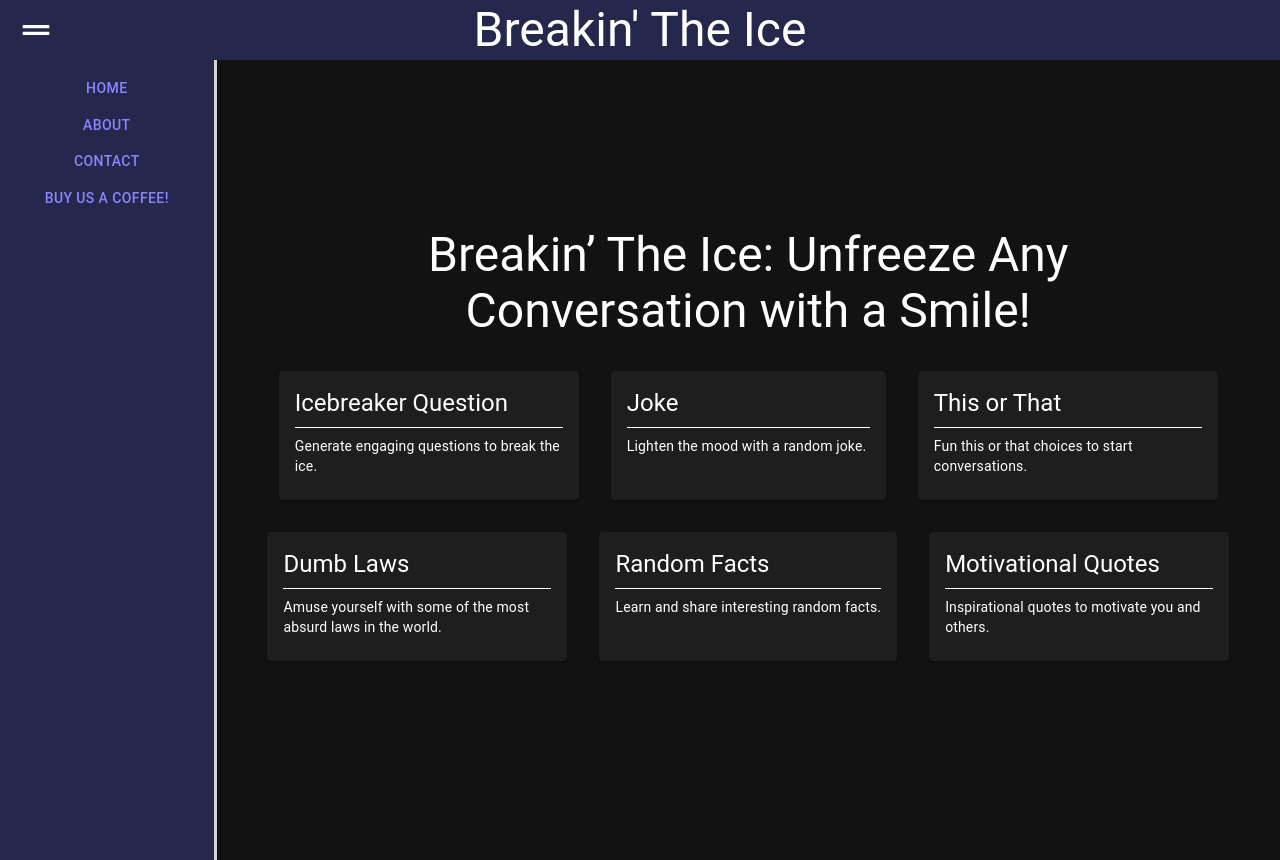
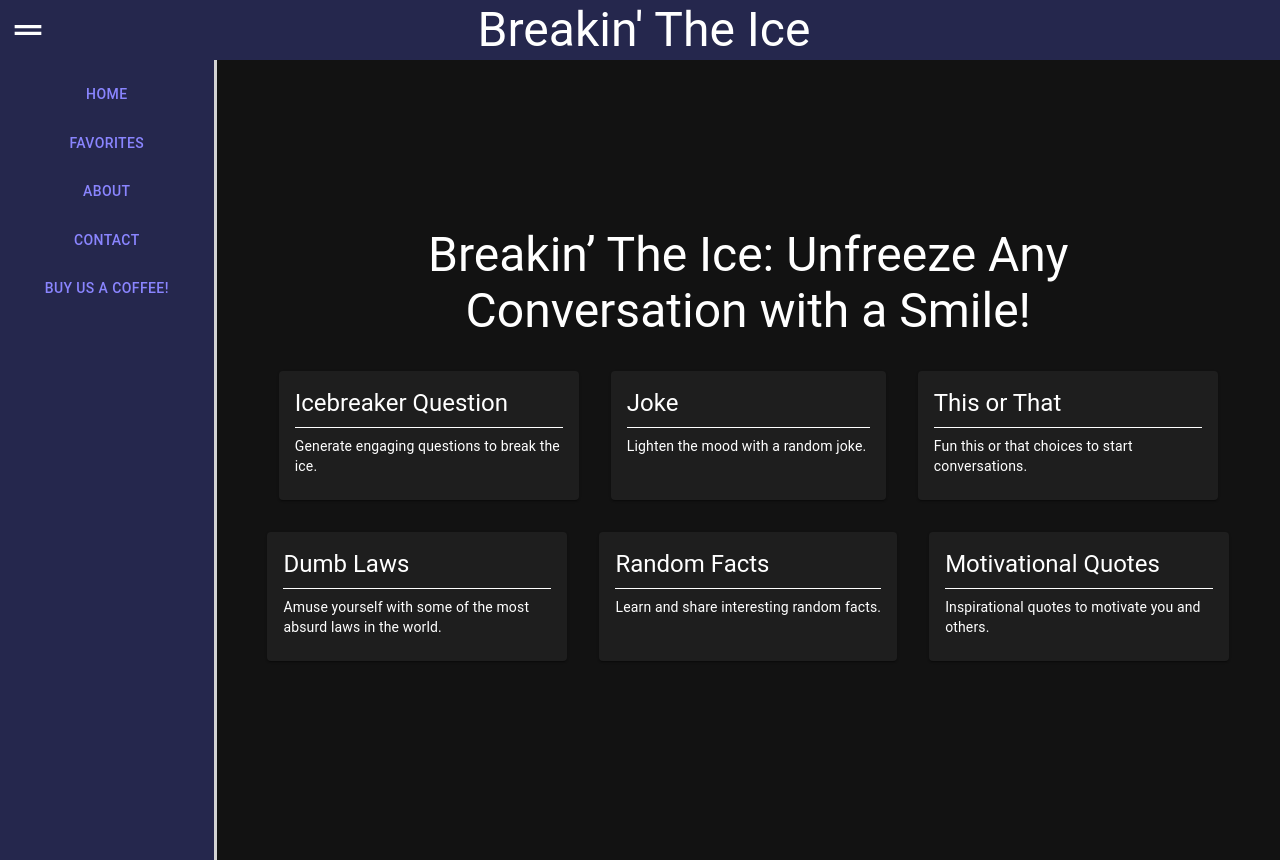
Before and after one commit to valyastriz/Breakin-The-Ice, a React (Create React App) app in the folder client/: page / in a window 1280 px wide. Both pictures are taken after a click on the icon 36 px from the left and 30 px from the top of the page. Built offline with nearby package versions, Linux system fonts and the light colour scheme.

Commit message:
updated header styles and navbar button margins

```diff
--- a/client/src/components/Header.jsx
+++ b/client/src/components/Header.jsx
@@ -1,24 +1,30 @@
-import { Box, Typography } from '@mui/material';
+// import { useQuery } from '@apollo/client';
+import { Box, Typography } from '@mui/material'
 import DragHandleIcon from '@mui/icons-material/DragHandle';
 import { useTheme } from '@mui/material/styles';
 
-const Header = ({ setNavOpen, navOpen }) => {
+// import { QUERY_PROFILES } from '../utils/queries';
+
+const Header = ({setNavOpen, navOpen}) => {
+//   const { loading, data } = useQuery(QUERY_PROFILES);
+//   const profiles = data?.profiles || [];
     const theme = useTheme();
-    const onClick = () => setNavOpen(!navOpen);
+    const onClick = () => {
+        setNavOpen(!navOpen);
+    }
 
     return (
         <Box sx={{
             display: 'flex',
             flexGrow: 1,
             minHeight: '60px',
-            backgroundColor: theme.background.accent, // Assuming the correct path is used.
+            backgroundColor: theme.background.accent,
             alignItems: 'center',
-            justifyContent: 'space-between', // This will push the drag handle and the title to opposite ends
-            px: 2 // Adding padding on both sides for better alignment
+            justifyContent: 'space-between'  // Adjusts content to each end
         }}>
-            <DragHandleIcon sx={{ height: '40px', width: '40px', cursor: 'pointer' }} onClick={onClick} />
+            <DragHandleIcon sx={{ height: '40px', width: '40px', cursor: 'pointer', marginLeft: 1 }} onClick={onClick} />
             <Typography variant='h3' sx={{ flexGrow: 1, textAlign: 'center' }}>Breakin' The Ice</Typography>
-            <Box sx={{ width: 40, height: 40 }}> {/* Placeholder to balance the drag handle */}</Box>
+            <Box sx={{ width: 40, height: 40 }}> {/* Invisible spacer to balance the drag handle */}</Box>
         </Box>
     );
 };
--- a/client/src/components/Navbar.jsx
+++ b/client/src/components/Navbar.jsx
@@ -25,10 +25,11 @@ useEffect(() => {
       }}>
         {width !== '0%' &&
           <Box>
-            <Button sx={{width:'100%'}}>Home</Button>
-            <Button sx={{width:'100%'}}>About</Button>
-            <Button sx={{width:'100%'}}>Contact</Button>
-            <Button sx={{width:'100%'}}>Buy us a coffee!</Button>
+            <Button sx={{width:'100%', padding: '12px 0'}}>Home</Button>
+            <Button sx={{width:'100%', padding: '12px 0'}}>Favorites</Button>
+            <Button sx={{width:'100%', padding: '12px 0'}}>About</Button>
+            <Button sx={{width:'100%', padding: '12px 0'}}>Contact</Button>
+            <Button sx={{width:'100%', padding: '12px 0'}}>Buy us a coffee!</Button>
           </Box>
         }
 
```
Also changed, not shown: 1 other file (tests, documents, lock files or other folders).
